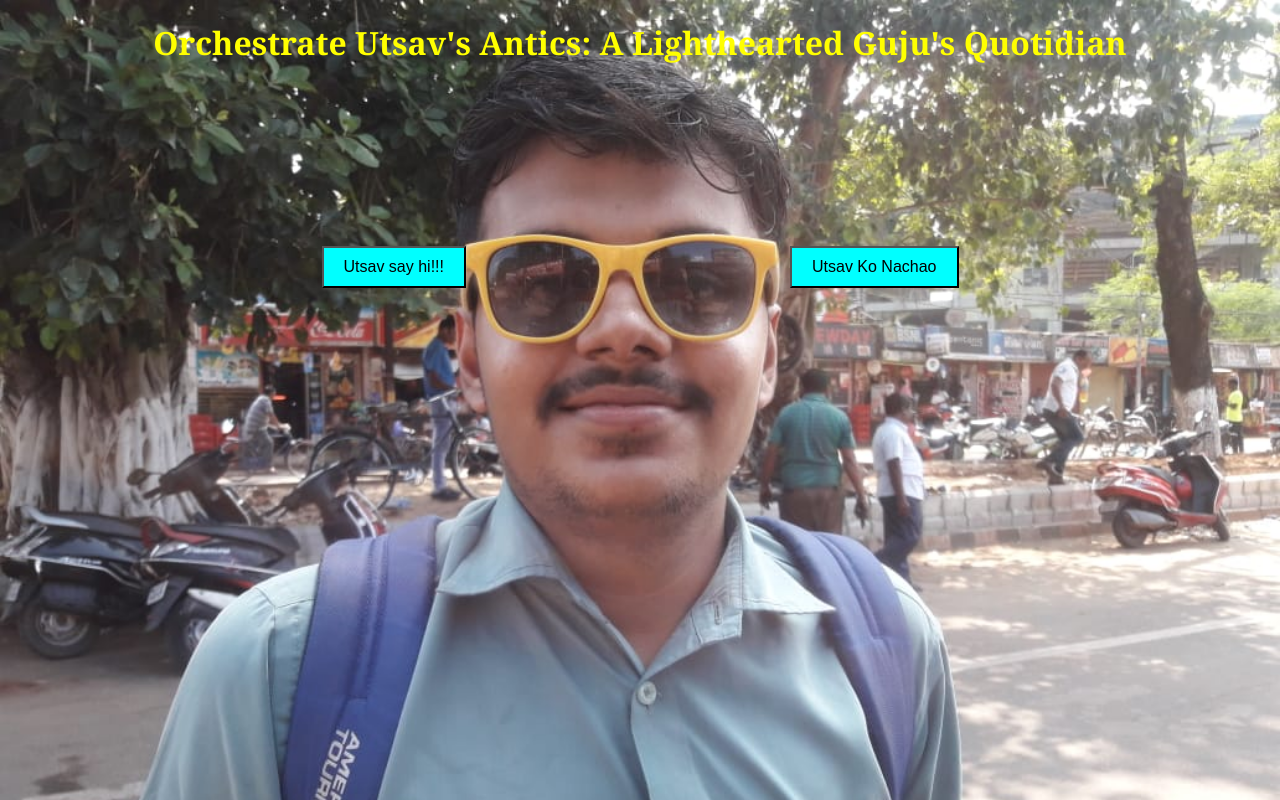
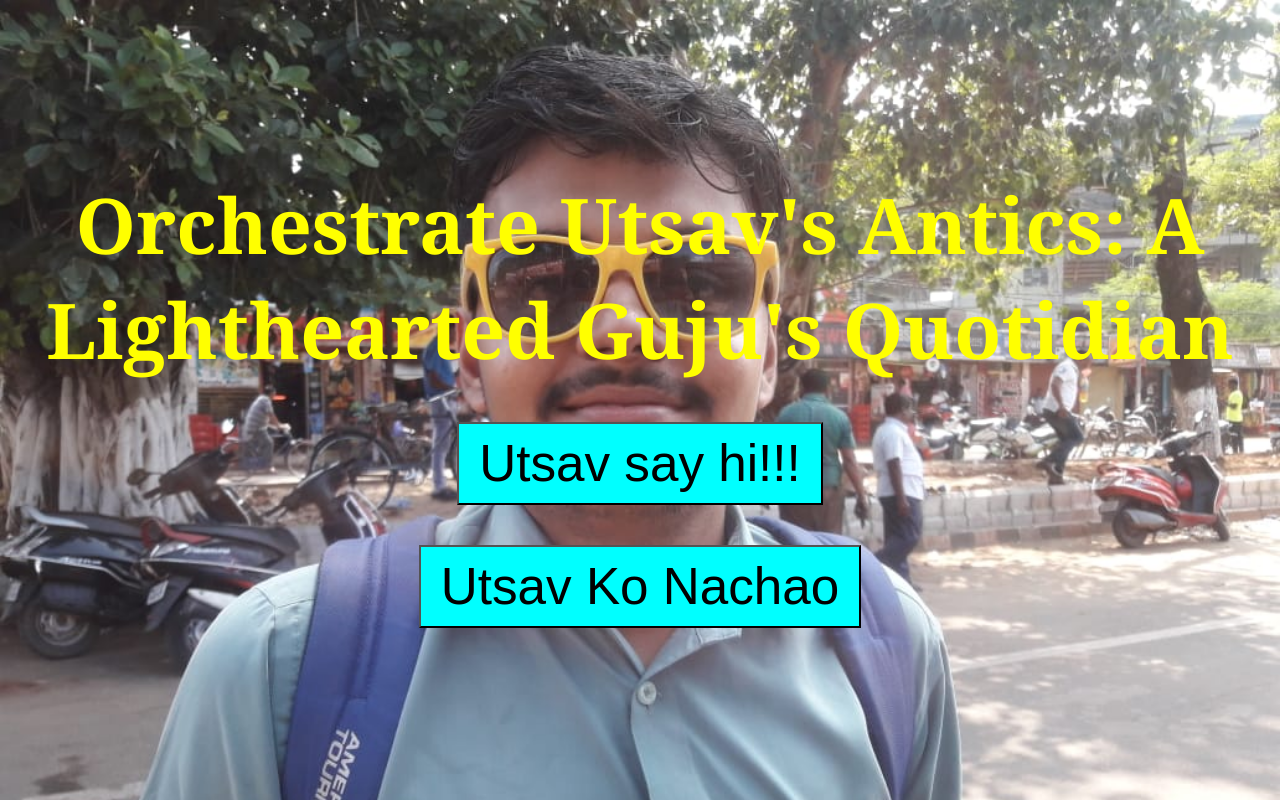
Before and after one commit to Ryugan-40/Utsav_fun, a plain HTML site: page index.html in a window 1280 px wide. Drawn offline with Linux system fonts and the light colour scheme.

Commit message:
Update index.html

```diff
--- a/index.html
+++ b/index.html
@@ -11,11 +11,19 @@
             background-repeat: no-repeat;
             text-align: center;
             color: white;
+            margin: 0;
+            padding: 0;
+            display: flex;
+            flex-direction: column;
+            justify-content: center;
+            align-items: center;
+            height: 100vh;
         }
-        h1{
-            font-size: xx-large;
+        h1 {
+            font-size: 6vw;
             color: yellow;
             font-family: Cambria, Cochin, Georgia, Times, 'Times New Roman', serif;
+            margin: 20px;
         }
         .caption {
             font-style: italic;
@@ -27,12 +35,16 @@
             display: none;
         }
         button {
-            margin: 160px;
+            margin: 20px;
             padding: 10px 20px;
-            font-size: 16px;
+            font-size: 4vw;
             cursor: pointer;
             color: black;
             background-color: aqua;
+        }
+        video {
+            width: 80%;
+            max-width: 300px;
         }
     </style>
 </head>
@@ -42,7 +54,7 @@
     <button onclick="showVideo('dance')">Utsav Ko Nachao</button>
 
     <div id="wave" class="hidden">
-        <video width="300" autoplay loop muted>
+        <video autoplay loop muted>
             <source src="Utsav_wave.mp4" type="video/mp4">
             Your browser does not support the video tag.
         </video>
@@ -50,7 +62,7 @@
     </div>
 
     <div id="dance" class="hidden">
-        <video width="300" autoplay loop muted>
+        <video autoplay loop muted>
             <source src="Utsav_dance.mp4" type="video/mp4">
             Your browser does not support the video tag.
         </video>
```
